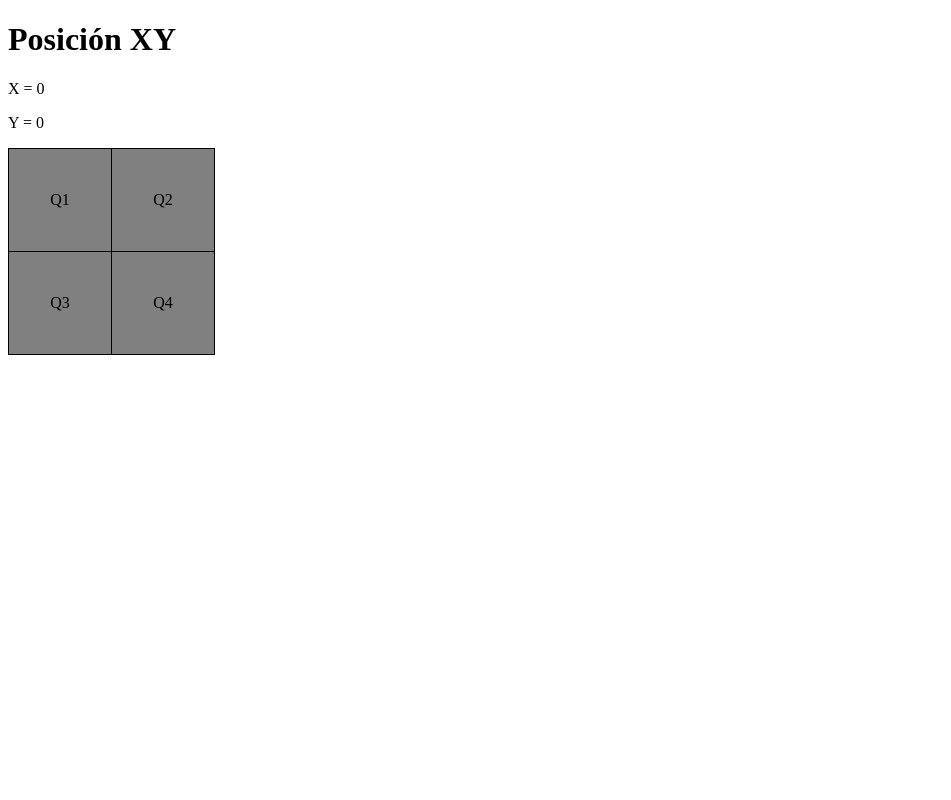
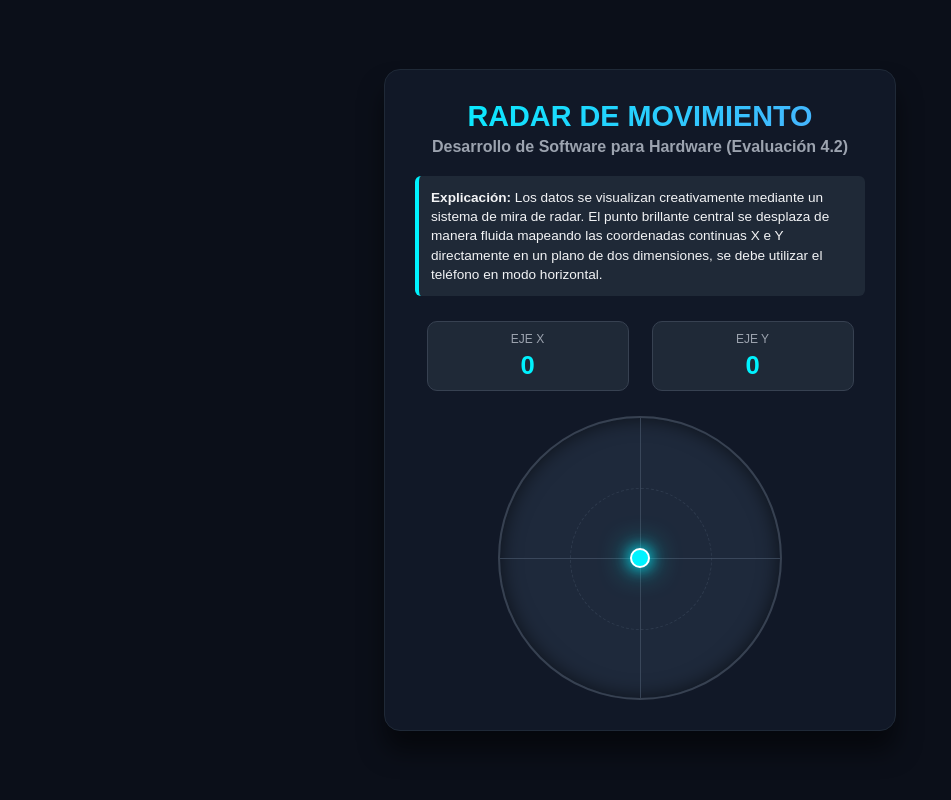
Before and after one commit to Ninnuam9191/DSPH, a Flask app: page / in a window 1280 px wide. Shown: the whole page, without its empty margins (0-951 px from the left). Run offline with Flask 3, Linux system fonts and the light colour scheme; data that the repository does not hold is empty.

Commit message:
Actualizado repositorio completo con interfaz de radar interactiva y documentacion final

```diff
--- a/app.py
+++ b/app.py
@@ -1,7 +1,8 @@
 from flask import Flask, render_template
 import socket
+
 app = Flask(__name__)
-HOST = "172.20.10.2"	## Ip del servidor
+HOST = "192.168.1.167"	## Ip del servidor
 PORT = 12345			## Puerto del servidor
 
 def leer_sensor():
@@ -21,11 +22,12 @@ def leer_sensor():
 
 @app.route('/')
 def index():
-    ejeY, ejeX = leer_sensor() #órden ejes.
+    ejeY, ejeX = leer_sensor() # orden ejes
     return render_template(
         'index.html',
         ejeX=ejeX,
         ejeY=ejeY
     )
+
 if __name__ == '__main__':
     app.run(host='0.0.0.0', port=5000, debug=True)
--- a/templates/index.html
+++ b/templates/index.html
@@ -1,65 +1,86 @@
 <!DOCTYPE html>
-<html>
+<html id="html-root">
+<head>
+    <meta charset="UTF-8">
+    <meta http-equiv="refresh" content="2"> <title>DCSH01 - Radar XY</title>
+    <style>
+        /* Estilos base del tema oscuro */
+        #html-root, body { background-color: #0b0f19; color: #f3f4f6; font-family: sans-serif; margin: 0; display: flex; flex-direction: column; align-items: center; justify-content: center; min-height: 100vh; }
+        #main-container { background-color: #111827; border: 1px solid #1f2937; border-radius: 16px; padding: 30px; width: 90%; max-width: 450px; box-shadow: 0 20px 25px rgba(0,0,0,0.5); text-align: center; }
 
-<head>
- <meta http-equiv="refresh" content="2"></meta>
-<style>
-	#tabla{border-collapse:collapse;
-		}
-	#q1,#q2,#q3,#q4{	/*Varios id con mismas características*/
-		width:100px;
-		height:100px;
-		border:1px solid black;
-		text-align:center;
-		}
-	#q1{background-color:	/*Cuadrante 1*/
-		{% if ejeX > 0 and ejeY > 0 %}
-			lightblue;
-		{% else %}
-			gray;
-		{% endif %}
-		}
-	#q2{background-color:	/*Cuadrante 2*/
-		{% if ejeX > 0 and ejeY < 0 %}
-			lightblue;
-		{% else %}
-			gray;
-		{% endif %}
-		}
-	#q3{background-color:	/*Cuadrante 3*/
-		{% if ejeX < 0 and ejeY > 0 %}
-			lightblue;
-		{% else %}
-			gray;
-		{% endif %}
-		}
-	#q4{background-color:	/*Cuadrante 4*/
-		{% if ejeX < 0 and ejeY < 0 %}
-			lightblue;
-		{% else %}
-			gray;
-		{% endif %}
-		}
-</style>
+        /* Títulos y textos */
+        #main-title { font-size: 1.8rem; margin: 0; text-transform: uppercase; background: linear-gradient(135deg, #00f2fe, #4facfe); -webkit-background-clip: text; -webkit-text-fill-color: transparent; }
+        #sub-title { font-size: 1rem; color: #9ca3af; margin: 5px 0 20px 0; }
+        #explanation-box { background-color: #1f2937; border-left: 4px solid #00f2fe; border-radius: 6px; padding: 12px; margin-bottom: 25px; text-align: left; font-size: 0.85rem; line-height: 1.4; }
 
+        /* Indicadores numéricos */
+        #telemetry-wrapper { display: flex; justify-content: space-around; margin-bottom: 25px; }
+        #card-x, #card-y { background-color: #1f2937; border: 1px solid #374151; border-radius: 10px; padding: 10px; width: 40%; }
+        #label-x, #label-y { font-size: 0.75rem; color: #9ca3af; margin: 0; text-transform: uppercase; }
+        #val-x, #val-y { font-size: 1.6rem; font-weight: bold; color: #00f2fe; margin: 5px 0 0 0; }
+
+        /* Contenedor del Radar */
+        #radar-screen {
+            position: relative;
+            width: 280px;
+            height: 280px;
+            background-color: #1e293b;
+            border: 2px solid #374151;
+            border-radius: 50%;
+            margin: 0 auto;
+            overflow: hidden;
+            box-shadow: inset 0 0 20px rgba(0,0,0,0.6);
+        }
+
+        /* Líneas de los ejes X e Y del visor */
+        #axis-x { position: absolute; top: 50%; left: 0; width: 100%; height: 1px; background-color: rgba(71, 85, 105, 0.7); }
+        #axis-y { position: absolute; left: 50%; top: 0; width: 1px; height: 100%; background-color: rgba(71, 85, 105, 0.7); }
+
+        /* Círculos concéntricos de referencia */
+        #ring-inner { position: absolute; top: 25%; left: 25%; width: 50%; height: 50%; border: 1px dashed rgba(71, 85, 105, 0.4); border-radius: 50%; }
+
+        /* Punto indicador dinámico */
+        #radar-pointer {
+            position: absolute;
+            width: 16px;
+            height: 16px;
+            background-color: #00f2fe;
+            border: 2px solid #ffffff;
+            border-radius: 50%;
+            box-shadow: 0 0 15px #00f2fe, 0 0 30px #00f2fe;
+            transform: translate(-50%, -50%);
+            transition: left 0.4s ease-out, top 0.4s ease-out;
+
+            /* Matemáticas con Jinja: Convierte rango [-10 a 10] a porcentaje [0% a 100%] */
+            left: {{ ((ejeX + 10) / 20) * 100 }}%;
+
+            /* Inversión del eje Y para que los positivos vayan hacia arriba en la pantalla */
+            top: {{ (1 - ((ejeY + 10) / 20)) * 100 }}%;
+        }
+    </style>
 </head>
 <body>
 
-<h1>Posición XY</h1>
+<div id="main-container">
+    <h1 id="main-title">Radar de Movimiento</h1>
+    <h2 id="sub-title">Desarrollo de Software para Hardware (Evaluación 4.2)</h2>
 
-<p>X = {{ ejeX }}</p>
-<p>Y = {{ ejeY }}</p>
+    <div id="explanation-box">
+        <strong>Explicación:</strong> Los datos se visualizan creativamente mediante un sistema de mira de radar. El punto brillante central se desplaza de manera fluida mapeando las coordenadas continuas X e Y directamente en un plano de dos dimensiones, se debe utilizar el teléfono en modo horizontal.
+    </div>
 
-<table id="tabla">
-<tr id="cuadros">
-    <td id="q1">Q1</td>
-    <td id="q2">Q2</td>
-</tr>
-<tr>
-    <td id="q3">Q3</td>
-    <td id="q4">Q4</td>
-</tr>
-</table>
+    <div id="telemetry-wrapper">
+        <div id="card-x"><p id="label-x">Eje X</p><p id="val-x">{{ ejeX }}</p></div>
+        <div id="card-y"><p id="label-y">Eje Y</p><p id="val-y">{{ ejeY }}</p></div>
+    </div>
+
+    <div id="radar-screen">
+        <div id="axis-x"></div>
+        <div id="axis-y"></div>
+        <div id="ring-inner"></div>
+        <div id="radar-pointer"></div>
+    </div>
+</div>
 
 </body>
 </html>
```
Also changed, not shown: README.md, capturas/vista-radar.png (added).
